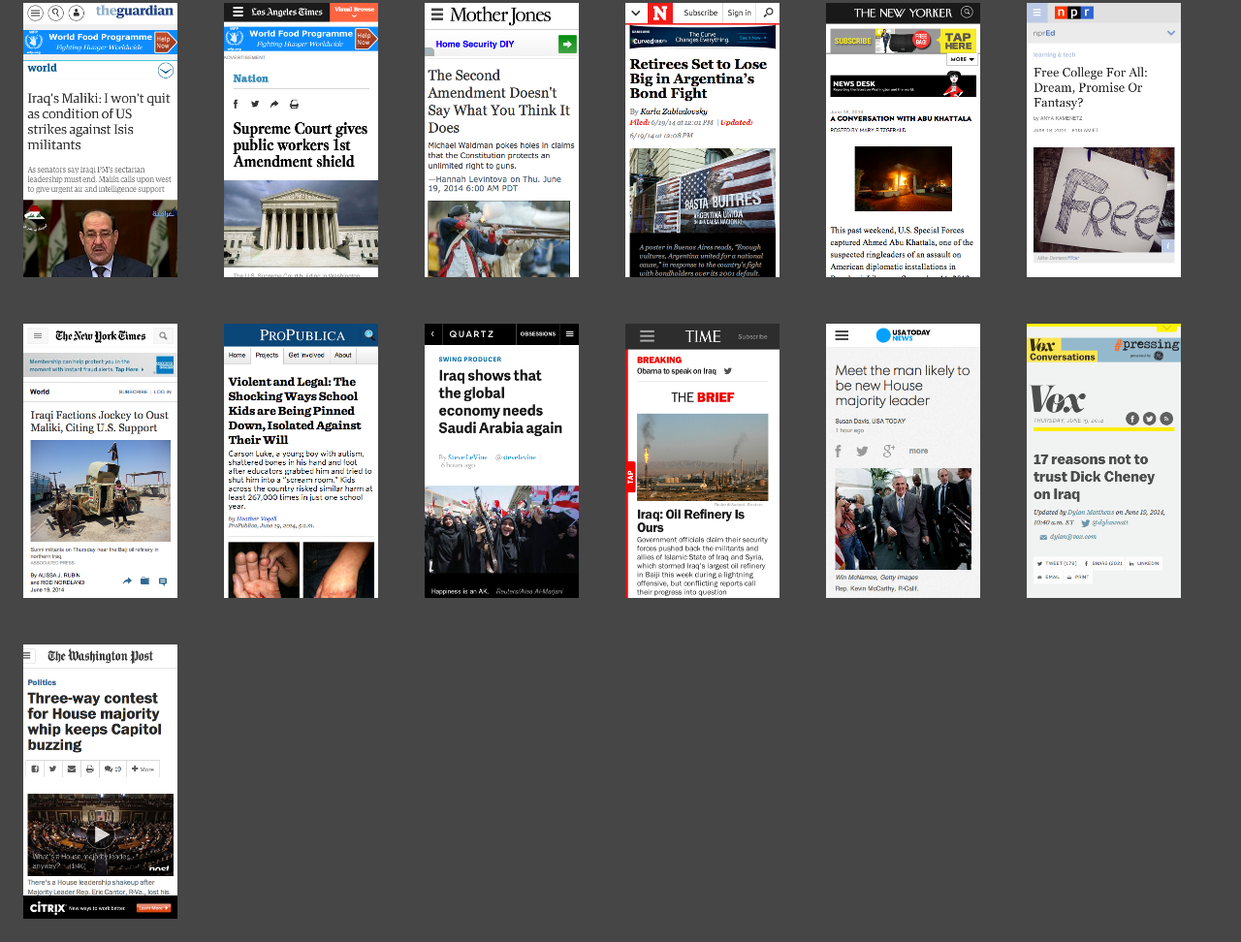
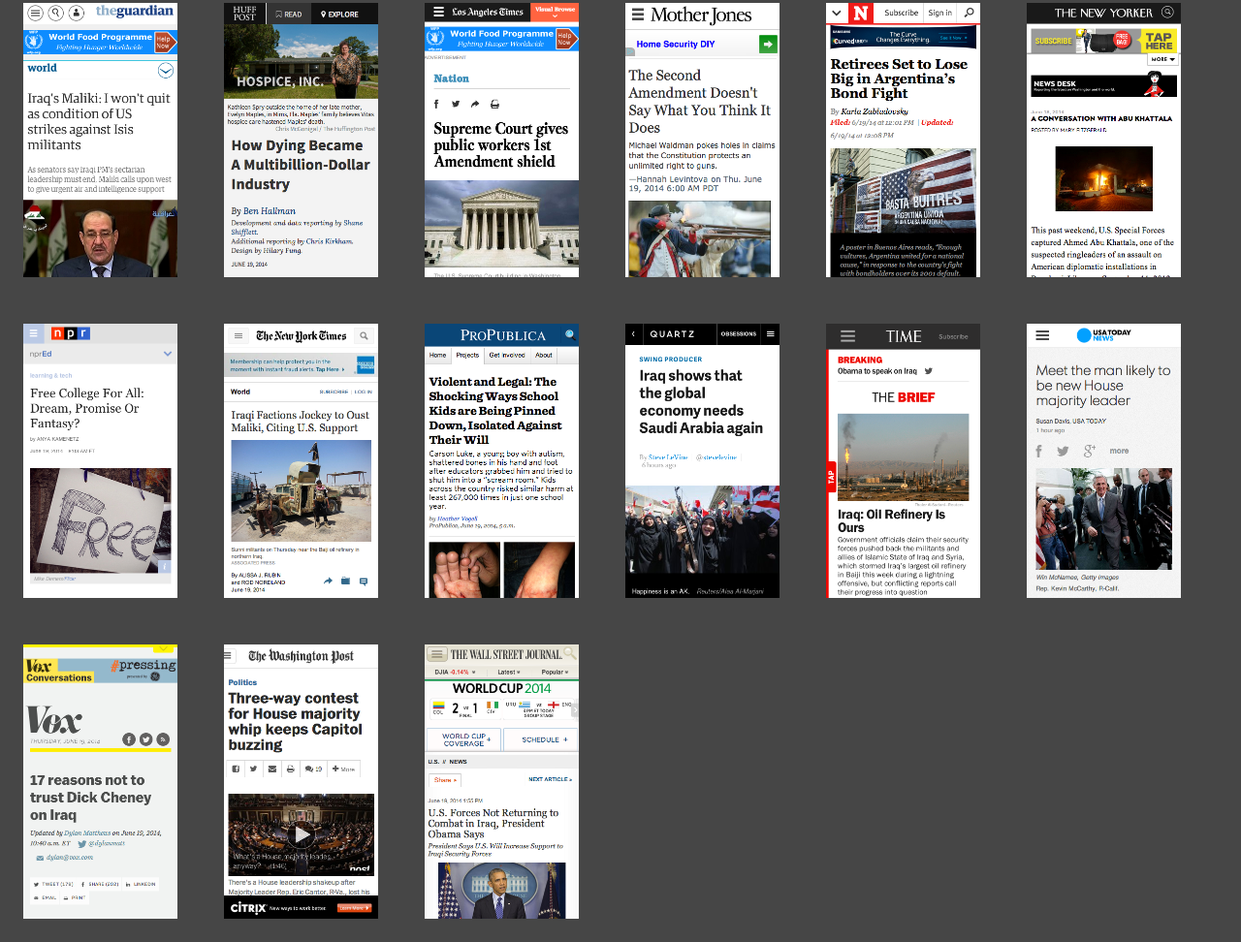
Before and after one commit to gabrielflorit/mobilearticlepage, a plain HTML site: page index.html in a window 1280 px wide. Shown: the part 432-1404 px from the top of the page at 97% size. Drawn offline with Linux system fonts and the light colour scheme.

Commit message:
added WSJ and HUFFPO

```diff
--- a/index.html
+++ b/index.html
@@ -45,6 +45,7 @@
 		<li><a href='http://my.chicagotribune.com/'><img src='img/CHICAGOTRIBUNE.png' /></a></li>
 		<li><a href='http://fivethirtyeight.com/'><img src='img/FIVETHIRTYEIGHT.png' /></a></li>
 		<li><a href='http://www.theguardian.com/us'><img src='img/GUARDIAN.png' /></a></li>
+		<li><a href='http://m.huffpost.com/us/'><img src='img/HUFFPO.png' /></a></li>
 		<li><a href='http://www.latimes.com/'><img src='img/LATIMES.png' /></a></li>
 		<li><a href='http://m.motherjones.com/m'><img src='img/MOTHERJONES.png' /></a></li>
 		<li><a href='http://www.newsweek.com/'><img src='img/NEWSWEEK.png' /></a></li>
@@ -57,6 +58,7 @@
 		<li><a href='http://www.usatoday.com/'><img src='img/USATODAY.png' /></a></li>
 		<li><a href='http://www.vox.com/'><img src='img/VOX.png' /></a></li>
 		<li><a href='http://www.washingtonpost.com/'><img src='img/WAPO.png' /></a></li>
+		<li><a href='http://m.us.wsj.com/'><img src='img/WSJ.png' /></a></li>
 	</ul>
 </body>
 </html>
```
Also changed, not shown: img/HUFFPO.png (added), img/WSJ.png (added).
